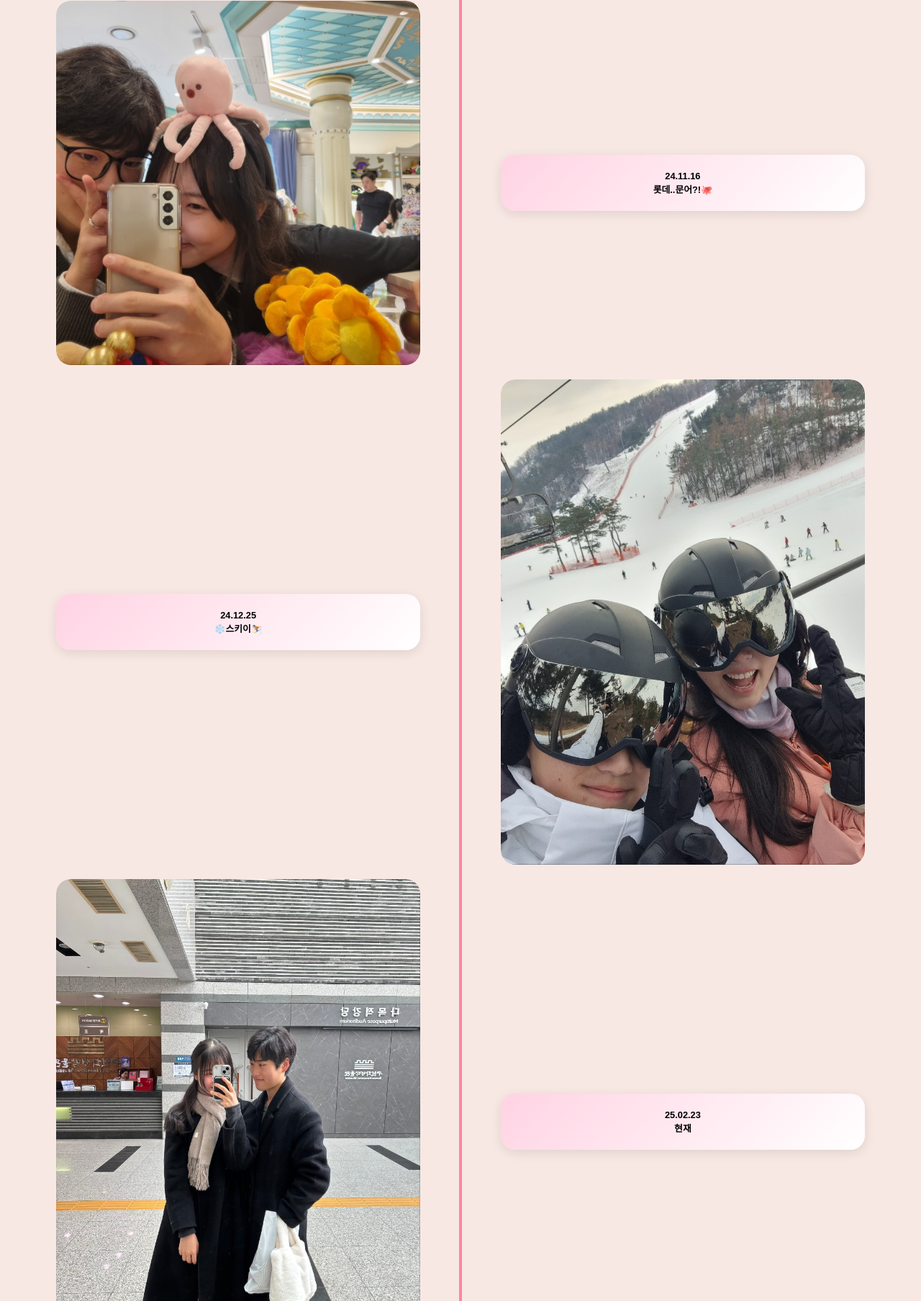
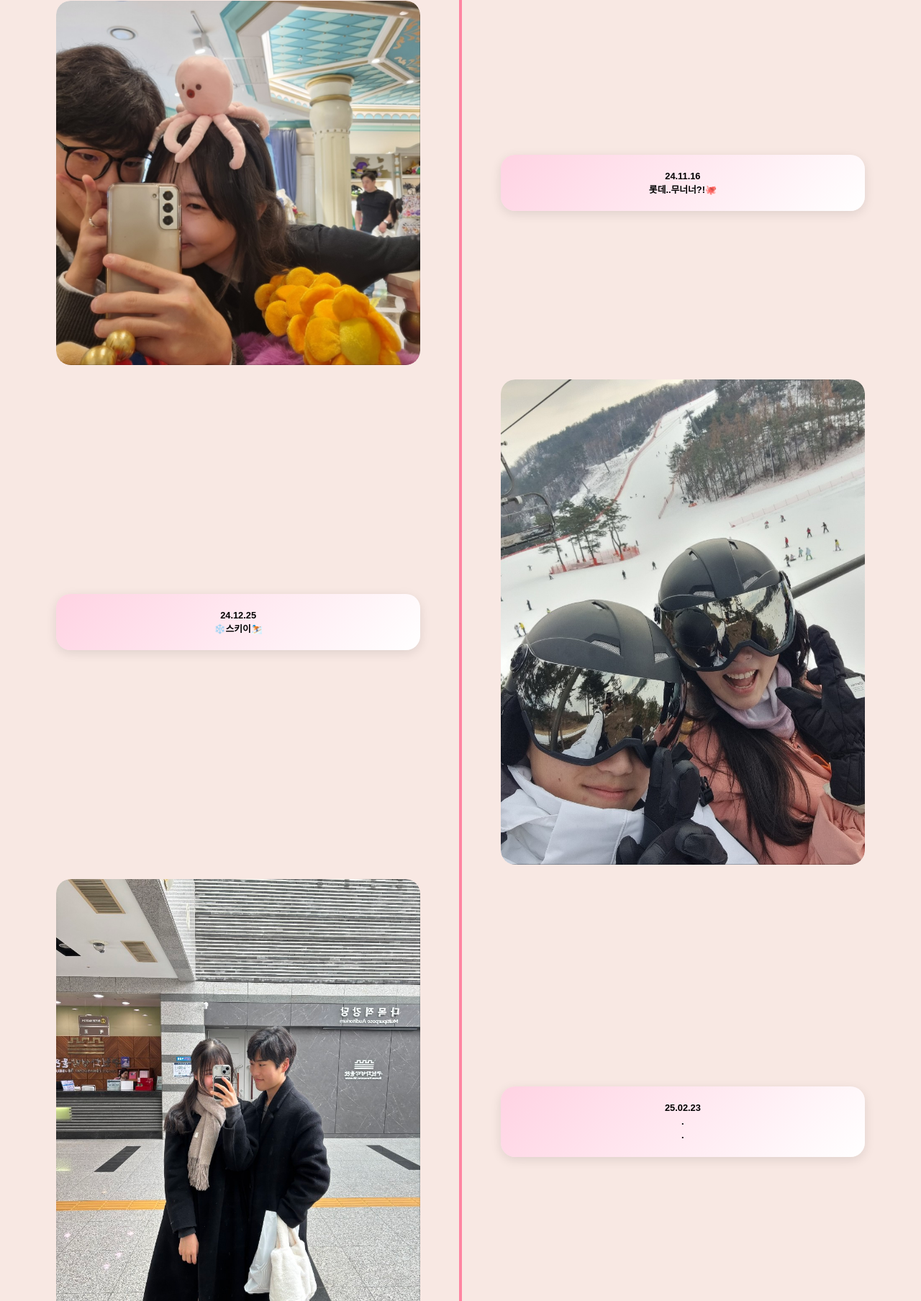
Before and after one commit to yon826/1000, a plain HTML site: page index.html in a window 1280 px wide. Shown: the part 5673-7480 px from the top of the page at 72% size. Drawn offline with nearby package versions, Linux system fonts and the light colour scheme.

Commit message:
index_8.html

```diff
--- a/index.html
+++ b/index.html
@@ -66,12 +66,12 @@
         <div class="timeline-item bg-heart"><div class="bg-container"><img src="230107.webp" alt="우리의 사진"></div><div class="timeline-content">23.01.08<br>말랑생일🎉 </div></div>
         <div class="timeline-item bg-spring"><div class="timeline-content">23.03.01 <br>꽃! 벚꽃!🌸</div><div class="bg-container"><img src="230401.jpg" alt="우리의 사진"></div></div>
         <div class="timeline-item bg-heart"><div class="bg-container"><img src="230626.jpg" alt="우리의 사진"></div><div class="timeline-content">23.06.26<br>1주년 커플링💍</div></div>
-        <div class="timeline-item"><div class="timeline-content">23.08.06<br>그냥 기여워서 넣은 사진❤️ </div><div class="bg-container"><img src="230806.jpg" alt="우리의 사진"></div></div>
+        <div class="timeline-item"><div class="timeline-content">23.08.06<br>그냥 기여워서<br>넣은 사진❤️ </div><div class="bg-container"><img src="230806.jpg" alt="우리의 사진"></div></div>
         <div class="timeline-item bg-sea"><div class="bg-container"><img src="240107.jpg" alt="우리의 사진"></div><div class="timeline-content">24.01.08<br>다시.강릉🌊</div></div>
         <div class="timeline-item"><div class="timeline-content">24.09.28<br>축제! 🎆</div><div class="bg-container"><img src="240928.jpg" alt="우리의 사진"></div></div>
-        <div class="timeline-item"><div class="bg-container"><img src="241116.jpg" alt="우리의 사진"></div><div class="timeline-content">24.11.16<br>롯데..문어?!🐙</div></div>
+        <div class="timeline-item"><div class="bg-container"><img src="241116.jpg" alt="우리의 사진"></div><div class="timeline-content">24.11.16<br>롯데..무너너?!🐙</div></div>
         <div class="timeline-item bg-winter"><div class="timeline-content">24.12.25<br>❄️스키이⛷️</div><div class="bg-container"><img src="241215.jpg" alt="우리의 사진"></div></div>
-        <div class="timeline-item"><div class="bg-container"><img src="250223.jpg" alt="우리의 사진"></div><div class="timeline-content">25.02.23<br>현재</div></div>
+        <div class="timeline-item"><div class="bg-container"><img src="250223.jpg" alt="우리의 사진"></div><div class="timeline-content">25.02.23<br>.<br>.</div></div>
         <div class="final-message">사랑해 지현아<br>지금까지 함께여서 너무 고마웠고<br>앞으로도 계속 함께하자! 💕</div>
     </div>
 </body>
```
